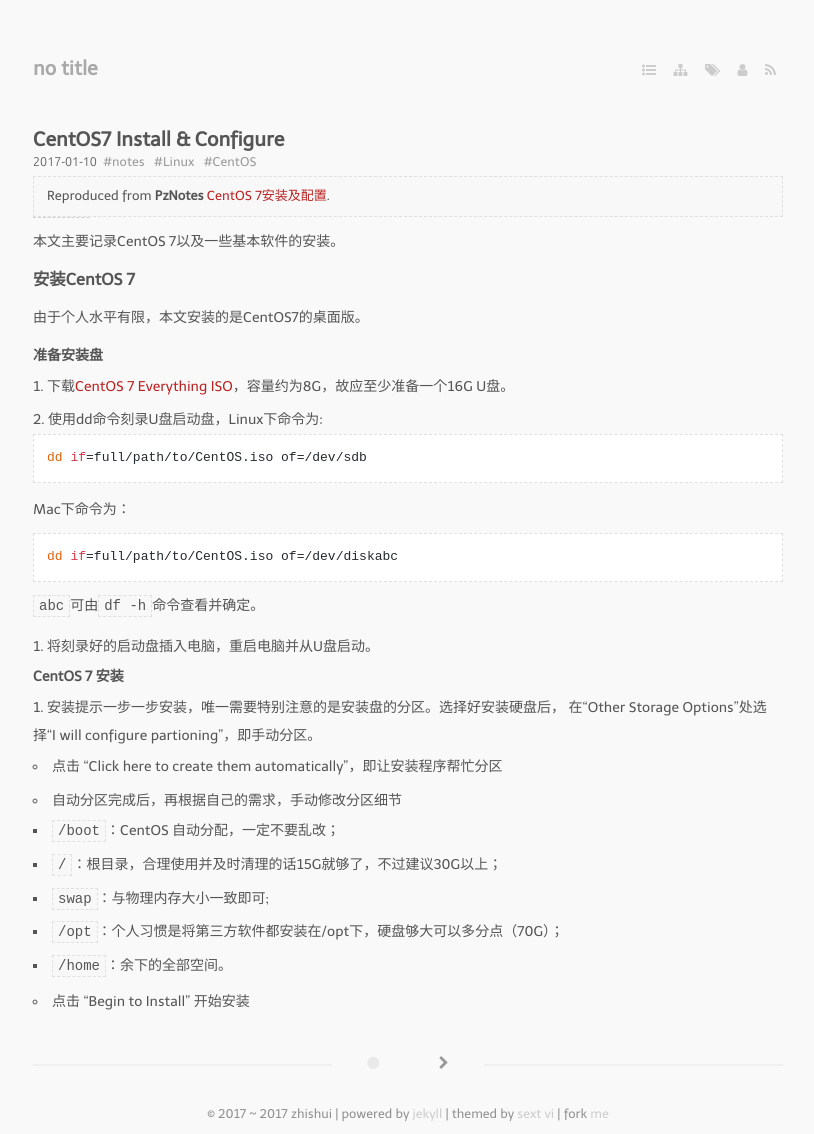
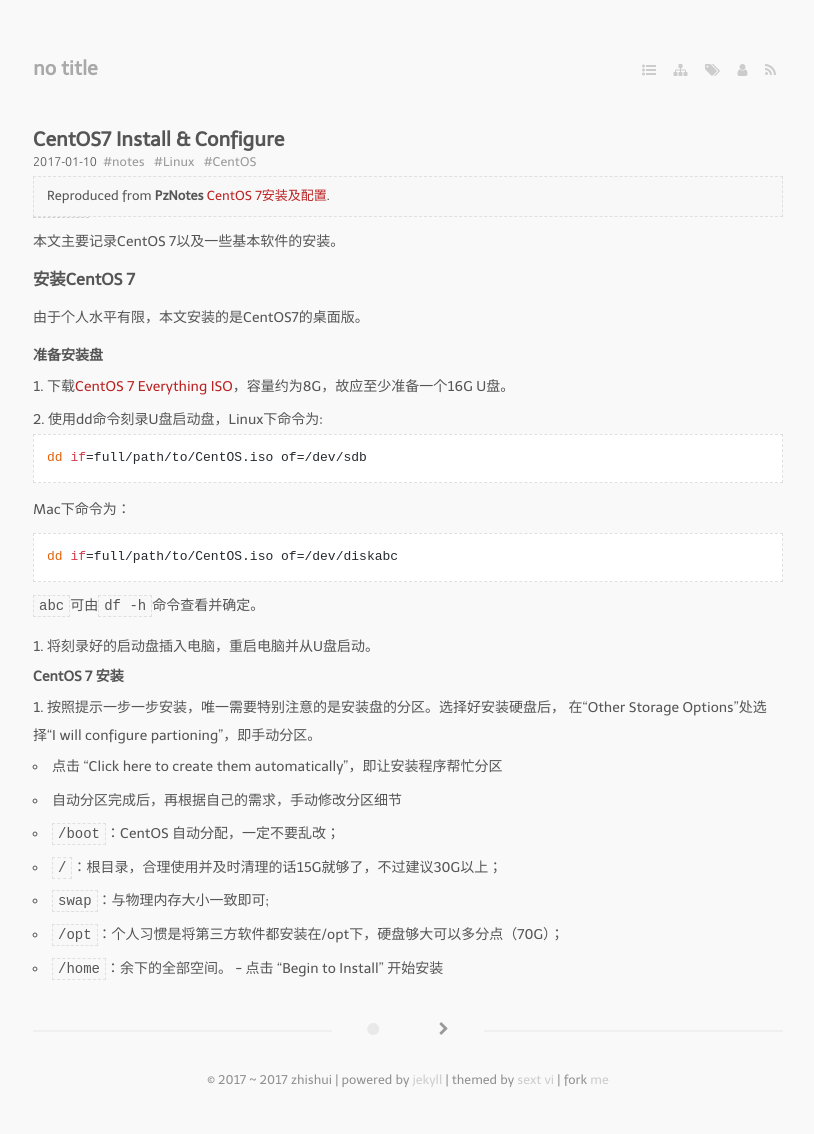
Before and after one commit to bizhishui/bizhishui.github.io, a Jekyll site: the page built from _posts/2017-01-10-CentOS7-Install-Configure.md, in a window 1280 px wide. Shown: the whole page, without its empty margins (232-1046 px from the left). Built offline with Jekyll 4.4.1, drawn with Linux system fonts in a browser that asks for light colours; nearby versions of some CDN libraries; some web fonts are replaced; a script that is not in the unit is left out; after the commit the page ends 1101 px from its top, so only the background shows below that.

Commit message:
markdown correct

```diff
--- a/_posts/2017-01-10-CentOS7-Install-Configure.md
+++ b/_posts/2017-01-10-CentOS7-Install-Configure.md
@@ -35,13 +35,13 @@
 3. 将刻录好的启动盘插入电脑，重启电脑并从U盘启动。
 
 #### CentOS 7 安装
-1. 安装提示一步一步安装，唯一需要特别注意的是安装盘的分区。选择好安装硬盘后，
+1. 按照提示一步一步安装，唯一需要特别注意的是安装盘的分区。选择好安装硬盘后，
 在“Other Storage Options”处选择“I will configure partioning”，即手动分区。
 - 点击 “Click here to create them automatically”，即让安装程序帮忙分区
 - 自动分区完成后，再根据自己的需求，手动修改分区细节
-  - `/boot`：CentOS 自动分配，一定不要乱改；
-  - `/`：根目录，合理使用并及时清理的话15G就够了，不过建议30G以上；
-  - `swap`：与物理内存大小一致即可;
-  - `/opt`：个人习惯是将第三方软件都安装在/opt下，硬盘够大可以多分点（70G）；
-  - `/home`：余下的全部空间。
+    - `/boot`：CentOS 自动分配，一定不要乱改；
+    - `/`：根目录，合理使用并及时清理的话15G就够了，不过建议30G以上；
+    - `swap`：与物理内存大小一致即可;
+    - `/opt`：个人习惯是将第三方软件都安装在/opt下，硬盘够大可以多分点（70G）；
+    - `/home`：余下的全部空间。
 - 点击 “Begin to Install” 开始安装
```
